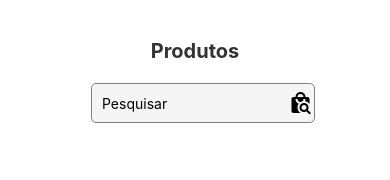
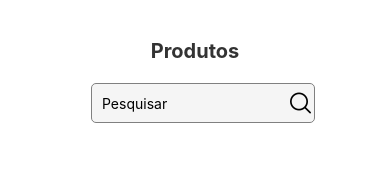
Before and after one commit to JezzDiego/E-Commerce-ReactNative, a React Native app: screen /Home in a window 390 px wide. Shown: the top 180 px of the page. Built offline with nearby package versions, Linux system fonts and the light colour scheme.

Commit message:
configuração de ícones

```diff
--- a/src/components/Search/index.tsx
+++ b/src/components/Search/index.tsx
@@ -1,12 +1,12 @@
 import { Input, SearchIcon, Container } from "./styles";
-import { MaterialCommunityIcons } from "@expo/vector-icons";
+import { AntDesign } from "@expo/vector-icons";
 
 const Search = () => {
   return (
     <Container>
       <Input placeholder="Pesquisar" />
       <SearchIcon>
-        <MaterialCommunityIcons name="shopping-search" size={24} />
+        <AntDesign name="search1" size={24} />
       </SearchIcon>
     </Container>
   );
--- a/src/components/TextField/index.tsx
+++ b/src/components/TextField/index.tsx
@@ -27,7 +27,7 @@ const TextFieldComponent = ({
 }: TextFieldProps) => {
   const [value, setValue] = React.useState("");
   const [secureTextEntry, setSecureTextEntry] = React.useState(secureText);
-  const [iconName, setIconName] = React.useState<IconName>("eye");
+  const [iconName, setIconName] = React.useState<IconName>("eye-off");
 
   const handleChange = (
     event: NativeSyntheticEvent<TextInputChangeEventData>
@@ -39,10 +39,10 @@ const TextFieldComponent = ({
   const handleIconName = () => {
     if (iconName === "eye") {
       setIconName("eye-off");
-      setSecureTextEntry(false);
+      setSecureTextEntry(true);
     } else {
       setIconName("eye");
-      setSecureTextEntry(true);
+      setSecureTextEntry(false);
     }
   };
 
```
